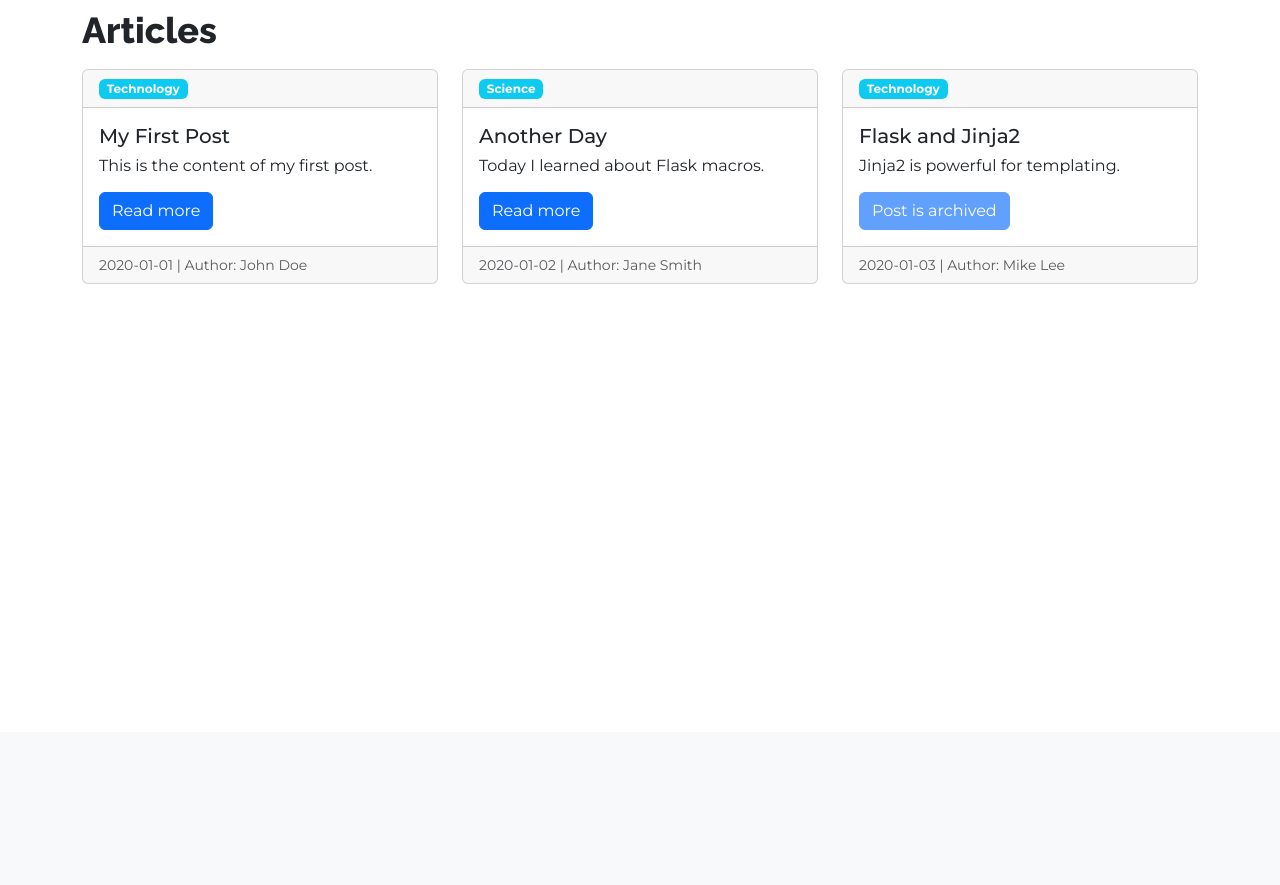
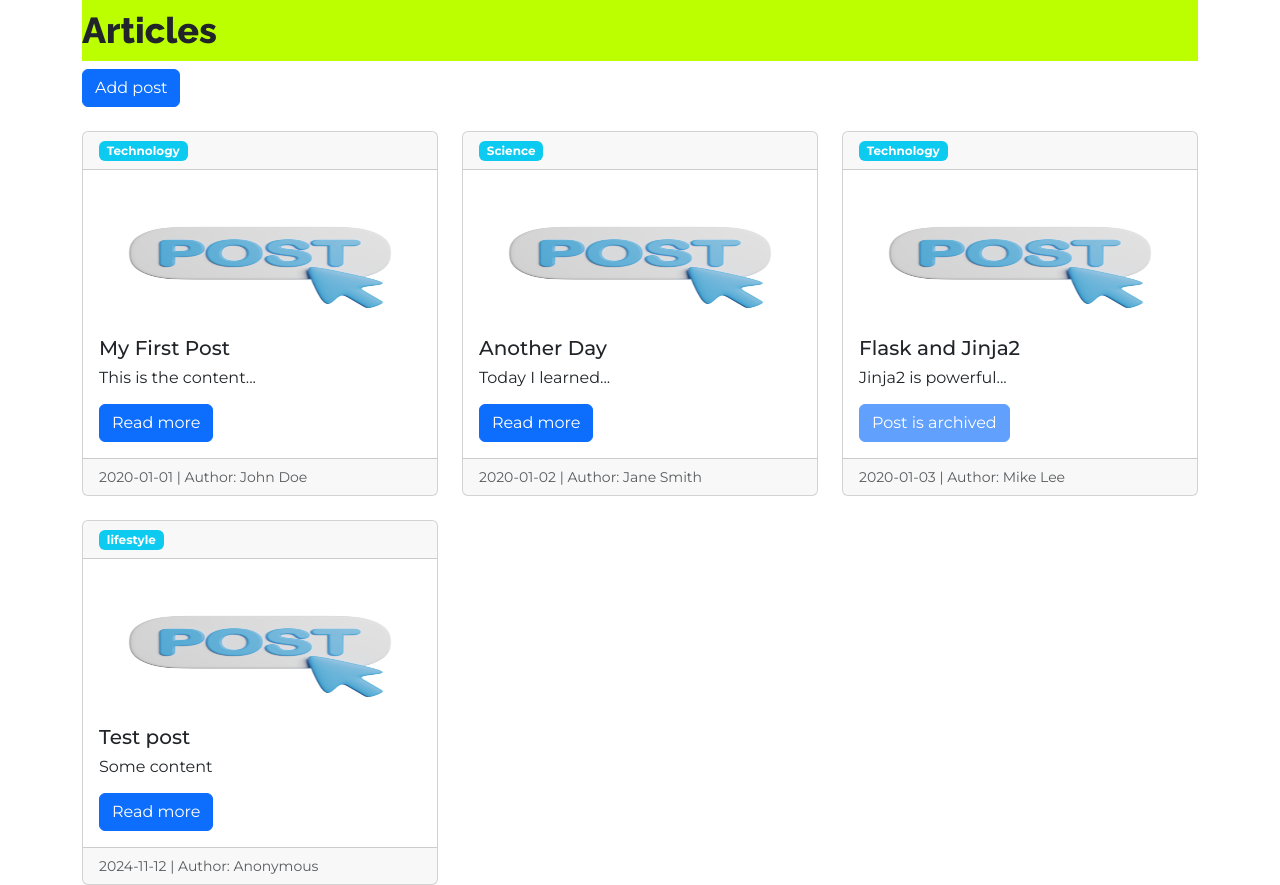
Before and after one commit to Ihor-Mykytiuk/flask-app-lab, a Flask app: page /post/ in a window 1280 px wide. Shown: the part 68-953 px from the top of the page. Before the commit the page ends 352 px from the top, so only its background shows below. Run offline with Flask 3, Linux system fonts and the light colour scheme.

Commit message:
Changes to posts + code refactoring

```diff
--- a/app/posts/__init__.py
+++ b/app/posts/__init__.py
@@ -1,5 +1,8 @@
 from flask import Blueprint
 
-posts_bp = Blueprint('post', __name__, url_prefix='/post', template_folder='templates/posts')
+posts_bp = Blueprint('post', __name__, url_prefix='/post', template_folder='templates/posts',
+static_folder = "static",
+static_url_path = "static_for_posts"
+)
 
 from . import views
--- a/app/posts/posts.json
+++ b/app/posts/posts.json
@@ -25,5 +25,14 @@
         "is_active": false,
         "published_date": "2020-01-03",
         "author": "Mike Lee"
+    },
+    {
+        "id": 4,
+        "title": "Test post",
+        "content": "Some content",
+        "is_active": true,
+        "published_date": "2024-11-12",
+        "category": "lifestyle",
+        "author": "Anonymous"
     }
 ]
--- /dev/null
+++ b/app/posts/static/css/posts.css
@@ -0,0 +1,3 @@
+.myclass {
+    background-color: #bbff00; /* Fully opaque */
+}
--- a/app/posts/templates/posts/add_post.html
+++ b/app/posts/templates/posts/add_post.html
@@ -4,7 +4,7 @@
     <div class="container">
         <form action="" method="post" novalidate>
             {{ form.hidden_tag() }}
-            {{ render_field(form.title) }}
+            {{ render_field(form.title, placeholder="Enter title") }}
             {{ render_field(form.content) }}
             {{ render_field(form.is_active) }}
             {{ render_field(form.publish_date) }}
--- a/app/posts/templates/posts/posts.html
+++ b/app/posts/templates/posts/posts.html
@@ -1,7 +1,13 @@
 {% extends "base.html" %}
+{% block css %}
+	<link rel="stylesheet" href="{{ url_for('.static', filename='css/posts.css') }}">
+{% endblock %}
 {% block content %}
     <div class="container">
-        <h1>Articles</h1>
+        <h1 class="myclass">Articles</h1>
+        <form action="{{ url_for('.add_post') }}" class="mb-4">
+            <button type="submit" class="btn btn-primary">Add post</button>
+        </form>
         <div class="row row-cols-1 row-cols-md-3 g-4">
 
             {% for post in posts %}
@@ -12,13 +18,16 @@
 
                         </div>
                         <div class="card-body">
+                            <img src="{{ url_for('.static', filename='img/post-button-click.webp') }}"
+                                 class="card-img-top" height="150px">
                             <h5 class="card-title>">{{ post.title }}</h5>
 
-                            <p class="card-text">{{ post.content }}</p>
+                            <p class="card-text">{{ post.content | truncate(23) }}</p>
                             {% if post.is_active %}
-                            	<a href="{{ url_for('post.get_post', post_id=post.id) }}" class="btn btn-primary">Read more</a>
+                                <a href="{{ url_for('post.get_post', post_id=post.id) }}" class="btn btn-primary">Read
+                                    more</a>
                             {% else %}
-                                <a  class="btn btn-primary disabled">Post is archived</a>
+                                <a class="btn btn-primary disabled">Post is archived</a>
                             {% endif %}
                         </div>
                         <div class="card-footer">
--- a/app/posts/views.py
+++ b/app/posts/views.py
@@ -1,6 +1,6 @@
 import os, json
 from . import posts_bp
-from flask import render_template, abort, flash, redirect, url_for, session
+from flask import render_template, abort, flash, redirect, url_for, session, request
 from .forms import PostForm
 
 POST_FILE = 'app/posts/posts.json'
@@ -40,6 +40,9 @@ def add_post():
         save_json_data(POST_FILE, posts)
         flash(f"Post '{new_post['title']}' has been added.", 'success')
         return redirect(url_for('.get_posts'))
+    elif request.method == "POST":
+        flash(f"Enter the correct data in the form!", "danger")
+
     return render_template('add_post.html', form=form)
 
 @posts_bp.route('/<int:post_id>')
--- a/app/templates/base.html
+++ b/app/templates/base.html
@@ -1,19 +1,18 @@
 <!doctype html>
 <html lang="en">
 <head>
-    <meta charset="UTF-8" />
-    <meta name="viewport" content="width=device-width, initial-scale=1.0" />
+    <meta charset="UTF-8"/>
+    <meta name="viewport" content="width=device-width, initial-scale=1.0"/>
     <title>{{ title }}</title>
-    <link
-      href="https://cdn.jsdelivr.net/npm/bootstrap@5.3.3/dist/css/bootstrap.min.css"
+    <link href="https://cdn.jsdelivr.net/npm/bootstrap@5.3.3/dist/css/bootstrap.min.css"
           rel="stylesheet"
           integrity="sha384-QWTKZyjpPEjISv5WaRU9OFeRpok6YctnYmDr5pNlyT2bRjXh0JMhjY6hW+ALEwIH"
           crossorigin="anonymous"
     />
-    <link
-      rel="stylesheet"
+    <link rel="stylesheet"
           href="{{ url_for('static', filename='css/style.css') }}"
     />
+    {% block css %} {% endblock %}
 </head>
 <body>
 <div class="wrapper">
@@ -23,10 +22,7 @@
             <nav class="navbar navbar-expand-lg navbar-light bg-light py-3">
                 <div class="container">
                     <a class="navbar-brand" href="{{ url_for('main') }}">Головна</a>
-            <button
-              class="navbar-toggler"
-              type="button"
-              data-toggle="collapse"
+                    <button class="navbar-toggler" type="button" data-toggle="collapse"
                             data-target="#navbarNav"
                             aria-controls="navbarNav"
                             aria-expanded="false"
--- a/app/templates/form_macros.html
+++ b/app/templates/form_macros.html
@@ -4,7 +4,7 @@
         {% if field.type == 'BooleanField' %}
             {{ field(class="form-check-input") }}
         {% else %}
-            {{ field(class="form-control") }}
+            {{ field(class="form-control", **kwargs) |safe }}
         {% endif %}
         {% if field.errors %}
             <div class="text-danger">
```
Also changed, not shown: app/__init__.py (+12 -7 lines), app/views.py (+6 -6 lines), app/posts/static/img/post-button-click.webp (added). Lines whose indentation alone changed are shown as unchanged.
